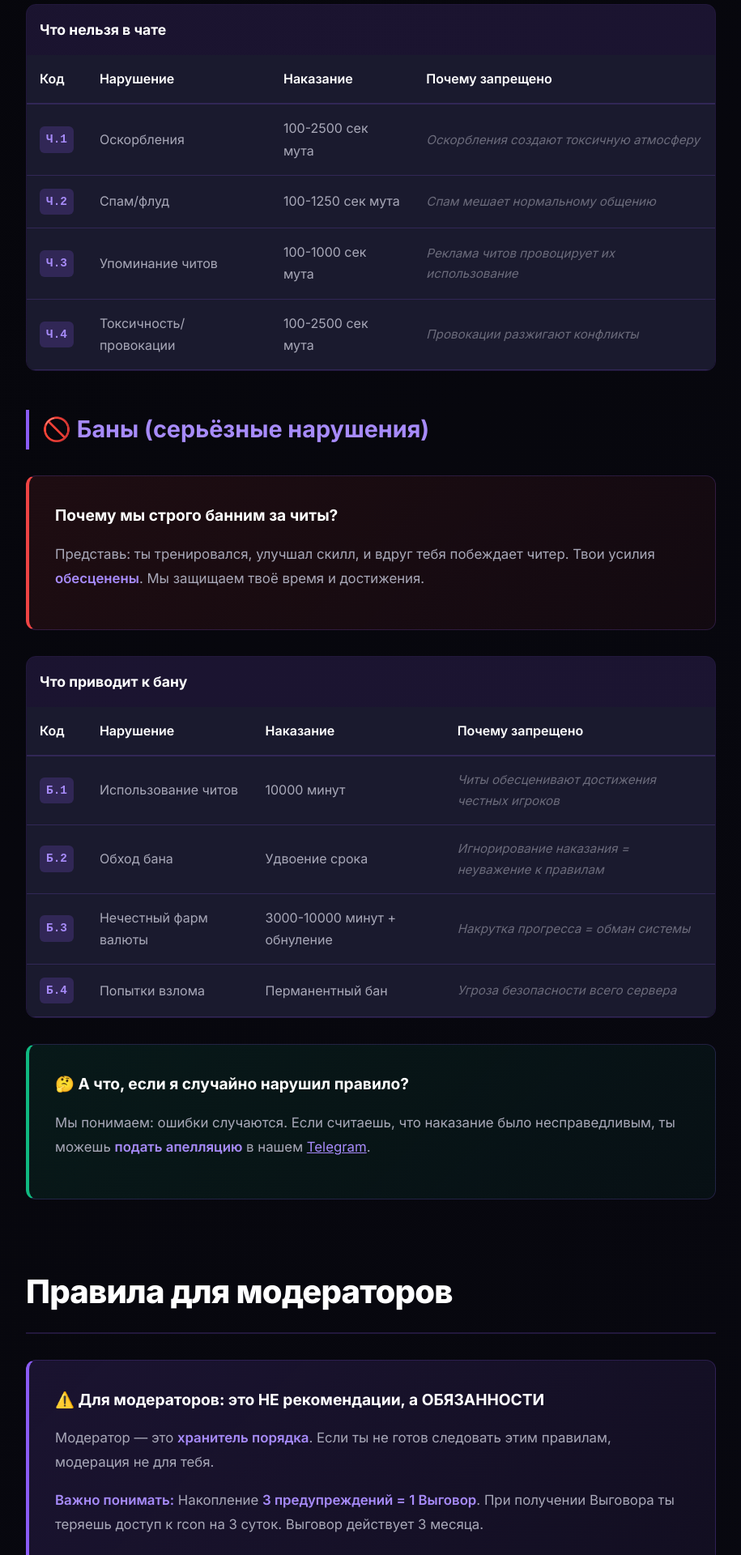
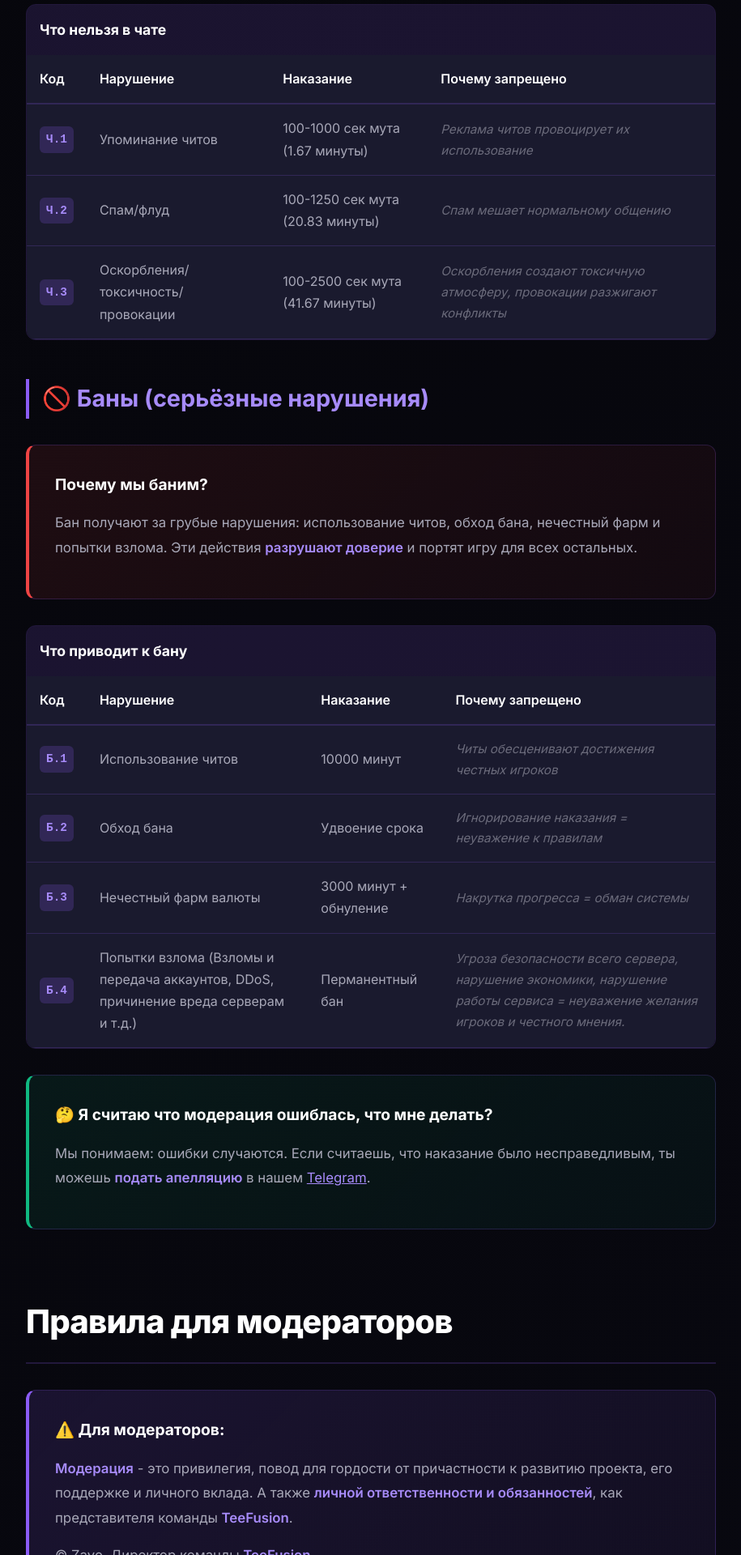
Before and after one commit to yorushi-code/Rules.Test, a React (Vite) app: page / in a window 1280 px wide. Shown: the part 2440-4360 px from the top of the page at 81% size, without its empty margins (364-1279 px from the left). Built offline with nearby package versions, Linux system fonts and the light colour scheme.

Commit message:
Normalize Logo

```diff
--- a/index.html
+++ b/index.html
@@ -4,7 +4,7 @@
     <meta charset="UTF-8" />
     <link rel="icon" type="image/svg+xml" href="/teefusion.svg" />
     <meta name="viewport" content="width=device-width, initial-scale=1.0" />
-    <title>teefusion-rules</title>
+    <title>TeeFusion Rules</title>
   </head>
   <body>
     <div id="root"></div>
--- a/package.json
+++ b/package.json
@@ -1,7 +1,7 @@
 {
   "name": "teefusion-codex",
   "private": true,
-  "version": "0.0.1",
+  "version": "0.0.7",
   "type": "module",
   "homepage": "https://yorushi.github.io/Rules.Test/",
   "scripts": {
--- a/src/App.jsx
+++ b/src/App.jsx
@@ -173,19 +173,18 @@ const Content = () => (
       <RuleTable
         title="Что нельзя в чате"
         rules={[
-          { violation: 'Оскорбления', code: 'Ч.1', punishment: '100-2500 сек мута', why: 'Оскорбления создают токсичную атмосферу' },
-          { violation: 'Спам/флуд', code: 'Ч.2', punishment: '100-1250 сек мута', why: 'Спам мешает нормальному общению' },
-          { violation: 'Упоминание читов', code: 'Ч.3', punishment: '100-1000 сек мута', why: 'Реклама читов провоцирует их использование' },
-          { violation: 'Токсичность/провокации', code: 'Ч.4', punishment: '100-2500 сек мута', why: 'Провокации разжигают конфликты' }
+          { violation: 'Упоминание читов', code: 'Ч.1', punishment: '100-1000 сек мута (1.67 минуты)', why: 'Реклама читов провоцирует их использование' },
+          { violation: 'Спам/флуд', code: 'Ч.2', punishment: '100-1250 сек мута (20.83 минуты)', why: 'Спам мешает нормальному общению' },
+          { violation: 'Оскорбления/токсичность/провокации', code: 'Ч.3', punishment: '100-2500 сек мута (41.67 минуты)', why: 'Оскорбления создают токсичную атмосферу, провокации разжигают конфликты' },
         ]}
       />
 
       <h3>🚫 Баны (серьёзные нарушения)</h3>
       <InfoBlock variant="red">
-        <h4>Почему мы строго банним за читы?</h4>
+        <h4>Почему мы баним?</h4>
         <p>
-          Представь: ты тренировался, улучшал скилл, и вдруг тебя побеждает читер.
-          Твои усилия <strong>обесценены</strong>. Мы защищаем твоё время и достижения.
+          Бан получают за грубые нарушения: использование читов, обход бана, нечестный фарм и попытки взлома.
+          Эти действия <strong>разрушают доверие</strong> и портят игру для всех остальных.
         </p>
       </InfoBlock>
 
@@ -194,13 +193,13 @@ const Content = () => (
         rules={[
           { violation: 'Использование читов', code: 'Б.1', punishment: '10000 минут', why: 'Читы обесценивают достижения честных игроков' },
           { violation: 'Обход бана', code: 'Б.2', punishment: 'Удвоение срока', why: 'Игнорирование наказания = неуважение к правилам' },
-          { violation: 'Нечестный фарм валюты', code: 'Б.3', punishment: '3000-10000 минут + обнуление', why: 'Накрутка прогресса = обман системы' },
-          { violation: 'Попытки взлома', code: 'Б.4', punishment: 'Перманентный бан', why: 'Угроза безопасности всего сервера' }
+          { violation: 'Нечестный фарм валюты', code: 'Б.3', punishment: '3000 минут + обнуление', why: 'Накрутка прогресса = обман системы' },
+          { violation: 'Попытки взлома \n(Взломы и передача аккаунтов, DDoS, причинение вреда серверам и т.д.)', code: 'Б.4', punishment: 'Перманентный бан', why: 'Угроза безопасности всего сервера, нарушение экономики, нарушение работы сервиса = неуважение желания игроков и честного мнения.' }
         ]}
       />
 
       <InfoBlock variant="green">
-        <h4>🤔 А что, если я случайно нарушил правило?</h4>
+        <h4>🤔 Я считаю что модерация ошиблась, что мне делать?</h4>
         <p>
           Мы понимаем: ошибки случаются. Если считаешь, что наказание было несправедливым,
           ты можешь <strong>подать апелляцию</strong> в нашем <a href="https://t.me/Train_Gores" target="_blank">Telegram</a>.
@@ -210,14 +209,13 @@ const Content = () => (
 
     <Section id="moderators" title="Правила для модераторов">
       <InfoBlock variant="purple">
-        <h4>⚠️ Для модераторов: это НЕ рекомендации, а ОБЯЗАННОСТИ</h4>
+        <h4>⚠️ Для модераторов: </h4>
         <p>
-          Модератор — это <strong>хранитель порядка</strong>. Если ты не готов следовать этим правилам,
-          модерация не для тебя.
+          <strong>Модерация</strong> - это привилегия, повод для гордости от причастности к развитию проекта, его поддержке и личного вклада.
+          А также <strong>личной ответственности и обязанностей</strong>, как представителя команды <strong>TeeFusion</strong>.
         </p>
         <p style={{marginTop: '1rem'}}>
-          <strong>Важно понимать:</strong> Накопление <strong>3 предупреждений = 1 Выговор</strong>.
-          При получении Выговора ты теряешь доступ к rcon на 3 суток. Выговор действует 3 месяца.
+          © Zavo. Директор команды <strong>TeeFusion</strong>.
         </p>
       </InfoBlock>
 
@@ -238,7 +236,7 @@ const Content = () => (
         </ModDuty>
 
         <ModDuty number="4" title="Уважение">
-          <strong>Ты — пример:</strong> Оскорбления, токсичность, абуз команд — для модератора это конец карьеры.
+          <strong>Ты — пример:</strong> Оскорбления, токсичность, абуз команд — для модератора это конец сотрудничества.
         </ModDuty>
       </div>
 
```
